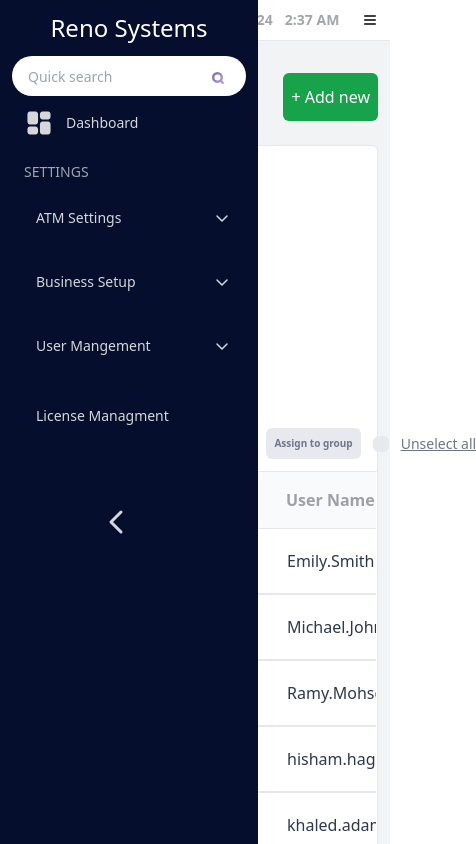
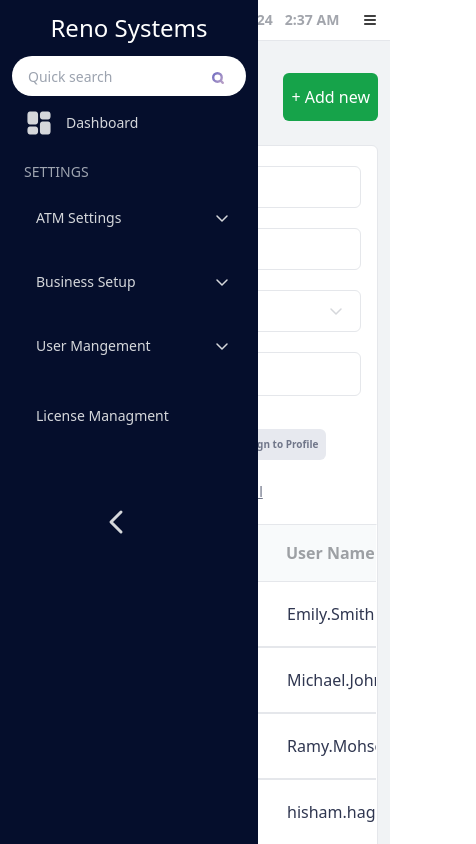
Before and after one commit to Thebrownboy/RenoSystemsDashboard, a React (Vite) app in the folder renosystemsdashboard/: page /home in a window 390 px wide. Shown: the top 844 px of the page, 476 px wide, since content can reach past the window. Built offline with nearby package versions, Linux system fonts and the light colour scheme; data requests are answered from the project's data file.

Commit message:
editing the layout of the editing and filtering bar

```diff
--- a/renosystemsdashboard/db.json
+++ b/renosystemsdashboard/db.json
@@ -28,7 +28,7 @@
       "createdOn": "Dec 10,2022",
       "email": "ramy.mohsen@google.com",
       "group": "HR",
-      "status": "InActive"
+      "status": "Locked"
     },
     {
       "id": "5",
@@ -38,7 +38,7 @@
       "createdOn": "Oct 22,2018",
       "email": "hisham.haggag@like.com",
       "group": "HR",
-      "status": "InActive"
+      "status": "Locked"
     },
     {
       "id": "6",
@@ -48,7 +48,7 @@
       "createdOn": "Oct 22,2018",
       "email": "khaled.adam@like.com",
       "group": "HR",
-      "status": "InActive"
+      "status": "Locked"
     },
     {
       "id": "7",
@@ -58,7 +58,7 @@
       "createdOn": "Jun 17, 2020",
       "email": "kareem.farouk@nuvb.net",
       "group": "HR",
-      "status": "InActive"
+      "status": "Locked"
     },
     {
       "id": "8",
--- a/renosystemsdashboard/src/components/EditingBar/EditingBar.jsx
+++ b/renosystemsdashboard/src/components/EditingBar/EditingBar.jsx
@@ -10,7 +10,7 @@ function EditingBar() {
   const dispatch = useDispatch();
   return (
     <div className="flex justify-between py-3 px-4 items-center text-[10px] text-nowrap lg:text-[1rem]">
-      <div className="editing-icons flex gap-3 items-center">
+      <div className="editing-icons flex flex-wrap  md:flex-no gap-3 items-center">
         <div className="select-number border-r pr-2 ">{length} selected</div>
         {!(length > 1) && <EditingUser />}
 
--- a/renosystemsdashboard/src/components/FilterBar/FilterBar.jsx
+++ b/renosystemsdashboard/src/components/FilterBar/FilterBar.jsx
@@ -23,7 +23,7 @@ function FilterBar() {
   }, [statusValue]);
   return (
     <div className=" flex gap-5 py-5 px-4 flex-wrap ">
-      <div className="relative ">
+      <div className="relative w-full md:w-auto ">
         <img
           className=" absolute top-[10px] left-2 cursor-pointer"
           src={searchIcon}
@@ -36,17 +36,17 @@ function FilterBar() {
           type="text"
           ref={generalSearchRef}
           placeholder="Search..."
-          className="outline-none pl-10 py-2 border border-1 rounded-md max-w-[200px] "
+          className="outline-none pl-10 py-2 border border-1 rounded-md w-full md:max-w-[200px] "
           onChange={(e) => dispatch(nameFilter(e.target.value))}
         />
       </div>
 
-      <div>
+      <div className="w-full md:w-auto">
         <input
           type="text"
           name="username-search"
           ref={usernameSearchRef}
-          className="outline-none  px-2 py-2 border border-1 rounded-md max-w-[200px]"
+          className="outline-none  px-2 py-2 border border-1 rounded-md w-full md:max-w-[200px]"
           placeholder="User Name"
           onChange={(e) => dispatch(usernameFilter(e.target.value))}
         />
@@ -57,10 +57,10 @@ function FilterBar() {
         selectValue={statusValue}
         updateSelectValue={updateStatusValue}
         selectName={"User"}
-        additionalStyles={"w-[200px]"}
+        additionalStyles={" w-full md:w-[200px]"}
       />
 
-      <div className=" w-[200px] relative flex items-center gap-4 py-2 border-1 border rounded-md px-3 cursor-pointer  before:absolute before:top-[-14px] before:left-[10px] before:content-['Created\_On'] before:w-fit before:h-5 before:z-10 before:bg-white before:text-[#7A7E90]">
+      <div className=" w-full md:w-[200px] relative flex items-center gap-4 py-2 border-1 border rounded-md px-3 cursor-pointer  before:absolute before:top-[-14px] before:left-[10px] before:content-['Created\_On'] before:w-fit before:h-5 before:z-10 before:bg-white before:text-[#7A7E90]">
         <input
           type="date"
           className=" outline-none"
```
